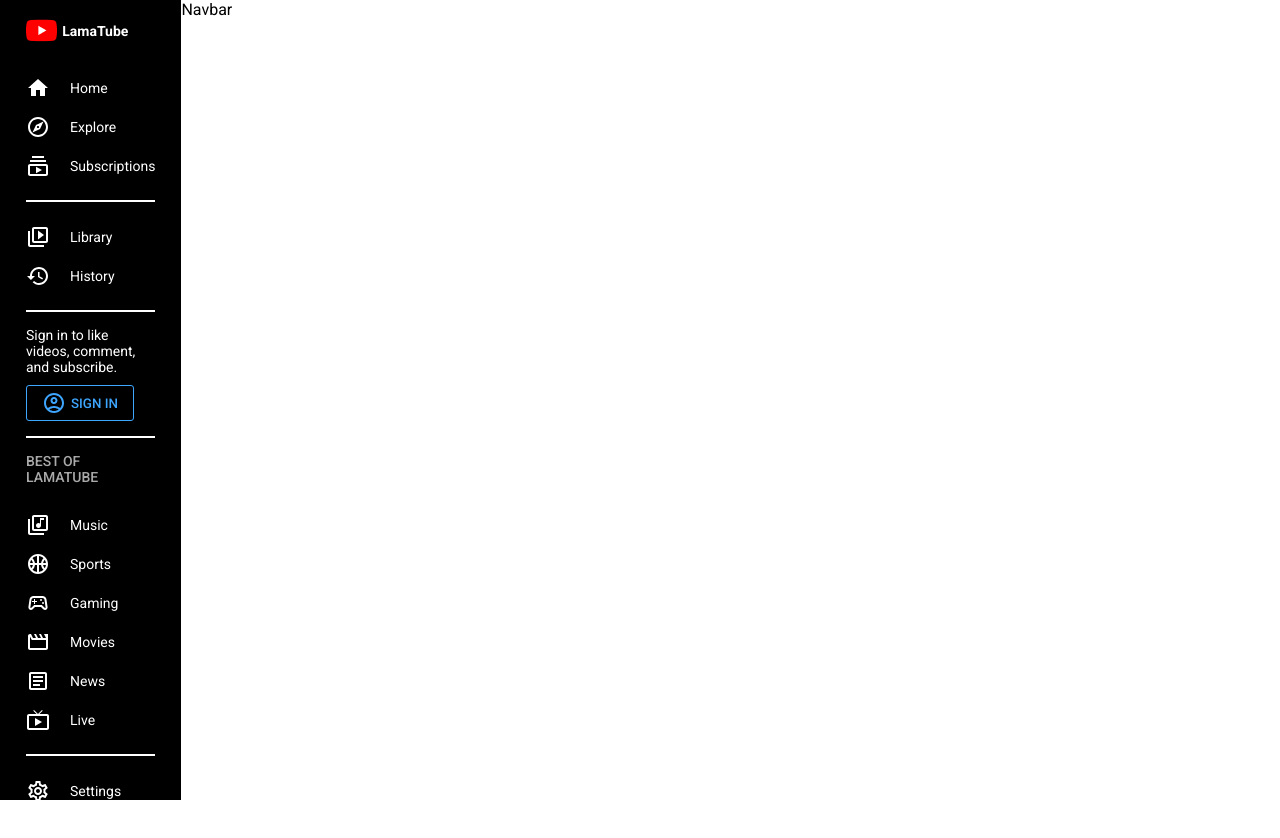
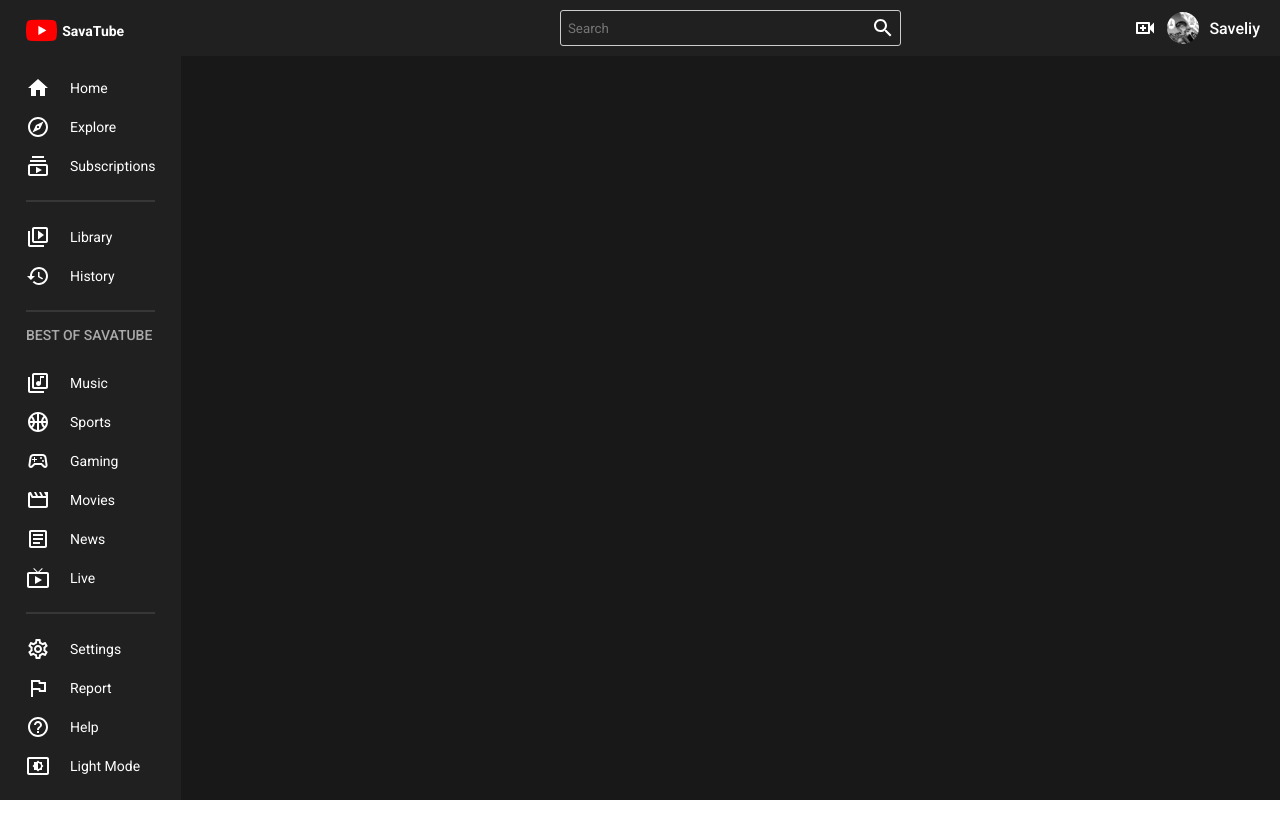
Before and after one commit to Medvedev-Savelii/mern_youtube, a React (Create React App) app in the folder client/: page / in a window 1280 px wide. Shown: the top 838 px of the page. After the commit the page ends 803 px from the top, so only its background shows below. Built offline with nearby package versions, Linux system fonts and the light colour scheme.

Commit message:
second commit

```diff
--- a/client/src/App.js
+++ b/client/src/App.js
@@ -1,4 +1,6 @@
+import { useState } from "react";
 import styled, { ThemeProvider } from "styled-components";
+import { darkTheme, lightTheme } from "./utils/Theme";
 import { Routes, Route } from "react-router-dom";
 import Menu from "./components/Menu";
 import Navbar from "./components/Navbar";
@@ -15,9 +17,12 @@ const Wrapper = styled.div`
 `;
 
 function App() {
+  const [darkMode, setDarkMode] = useState(true);
+
   return (
+    <ThemeProvider theme={darkMode ? darkTheme : lightTheme}>
       <Container>
-      <Menu />
+        <Menu darkMode={darkMode} setDarkMode={setDarkMode} />
         <Main>
           <Navbar />
           <Wrapper>
@@ -27,6 +32,7 @@ function App() {
           </Wrapper>
         </Main>
       </Container>
+    </ThemeProvider>
   );
 }
 
--- a/client/src/components/Menu.jsx
+++ b/client/src/components/Menu.jsx
@@ -22,9 +22,9 @@ import SettingsBrightnessOutlinedIcon from "@mui/icons-material/SettingsBrightne
 
 const Container = styled.div`
   flex: 1;
-  background-color: black;
+  background-color: ${({ theme }) => theme.bgLighter};
   height: 100vh;
-  color: white;
+  color: ${({ theme }) => theme.text};
   font-size: 14px;
   position: sticky;
   top: 0;
@@ -32,7 +32,6 @@ const Container = styled.div`
 const Wrapper = styled.div`
   padding: 18px 26px;
 `;
-
 const Logo = styled.div`
   display: flex;
   align-items: center;
@@ -52,13 +51,13 @@ const Item = styled.div`
   cursor: pointer;
   padding: 7.5px 0px;
   &:hover {
-    background-color: white;
+    background-color: ${({ theme }) => theme.soft};
   }
 `;
 
 const Hr = styled.hr`
   margin: 15px 0px;
-  border: 0.5px solid white;
+  border: 0.5px solid ${({ theme }) => theme.soft};
 `;
 
 const Login = styled.div``;
@@ -83,16 +82,15 @@ const Title = styled.h2`
   margin-bottom: 20px;
 `;
 
-const Menu = () => {
-  const currentUser = false;
-
+const Menu = ({ darkMode, setDarkMode }) => {
+  const currentUser = true;
   return (
     <Container>
       <Wrapper>
         <Link to="/" style={{ textDecoration: "none", color: "inherit" }}>
           <Logo>
             <Img src={LamaTube} />
-            LamaTube
+            SavaTube
           </Logo>
         </Link>
         <Item>
@@ -138,7 +136,7 @@ const Menu = () => {
             <Hr />
           </>
         )}
-        <Title>BEST OF LAMATUBE</Title>
+        <Title>BEST OF SAVATUBE</Title>
         <Item>
           <LibraryMusicOutlinedIcon />
           Music
@@ -176,6 +174,10 @@ const Menu = () => {
           <HelpOutlineOutlinedIcon />
           Help
         </Item>
+        <Item onClick={() => setDarkMode(!darkMode)}>
+          <SettingsBrightnessOutlinedIcon />
+          {darkMode ? "Light" : "Dark"} Mode
+        </Item>
       </Wrapper>
     </Container>
   );
--- a/client/src/components/Navbar.jsx
+++ b/client/src/components/Navbar.jsx
@@ -1,9 +1,109 @@
-import React from 'react'
+import React, { useState } from "react";
+import styled from "styled-components";
+import AccountCircleOutlinedIcon from "@mui/icons-material/AccountCircleOutlined";
+import SearchOutlinedIcon from "@mui/icons-material/SearchOutlined";
+import VideoCallOutlinedIcon from "@mui/icons-material/VideoCallOutlined";
+import { Link, useNavigate } from "react-router-dom";
+import userPhoto from "../img/avatar.jpg";
+/////////////////////////////////////////////////////////////////////////
+const Container = styled.div`
+  position: sticky;
+  top: 0;
+  background-color: ${({ theme }) => theme.bgLighter};
+  height: 56px;
+`;
+
+const Wrapper = styled.div`
+  display: flex;
+  align-items: center;
+  justify-content: flex-end;
+  height: 100%;
+  padding: 0px 20px;
+  position: relative;
+`;
+
+const Search = styled.div`
+  width: 30%;
+  position: absolute;
+  left: 0px;
+  right: 0px;
+  margin: auto;
+  display: flex;
+  align-items: center;
+  justify-content: space-between;
+  padding: 5px;
+  border: 1px solid #ccc;
+  border-radius: 3px;
+  color: ${({ theme }) => theme.text};
+`;
+
+const Input = styled.input`
+  border: none;
+  background-color: transparent;
+  outline: none;
+  color: ${({ theme }) => theme.text};
+`;
+
+const Button = styled.button`
+  padding: 5px 15px;
+  background-color: transparent;
+  border: 1px solid #3ea6ff;
+  color: #3ea6ff;
+  border-radius: 3px;
+  font-weight: 500;
+  cursor: pointer;
+  display: flex;
+  align-items: center;
+  gap: 5px;
+`;
+
+const User = styled.div`
+  display: flex;
+  align-items: center;
+  gap: 10px;
+  font-weight: 500;
+  color: ${({ theme }) => theme.text};
+`;
+
+const Avatar = styled.img`
+  width: 32px;
+  height: 32px;
+  border-radius: 50%;
+  background-color: #999;
+`;
 
 const Navbar = () => {
+  const navigate = useNavigate();
+  const currentUser = true;
   return (
-	<div>Navbar</div>
-  )
-}
+    <>
+      <Container>
+        <Wrapper>
+          <Search>
+            <Input placeholder="Search" />
+            <SearchOutlinedIcon
+              onClick={() => navigate(`/search?`)}
+              style={{ cursor: "pointer" }}
+            />
+          </Search>
+          {currentUser ? (
+            <User>
+              <VideoCallOutlinedIcon />
+              <Avatar src={userPhoto} />
+              Saveliy
+            </User>
+          ) : (
+            <Link to="signin" style={{ textDecoration: "none" }}>
+              <Button>
+                <AccountCircleOutlinedIcon />
+                SIGN IN
+              </Button>
+            </Link>
+          )}
+        </Wrapper>
+      </Container>
+    </>
+  );
+};
 
-export default Navbar
+export default Navbar;
```
Also changed, not shown: client/src/img/avatar.jpg (added). Lines whose indentation alone changed are shown as unchanged.
